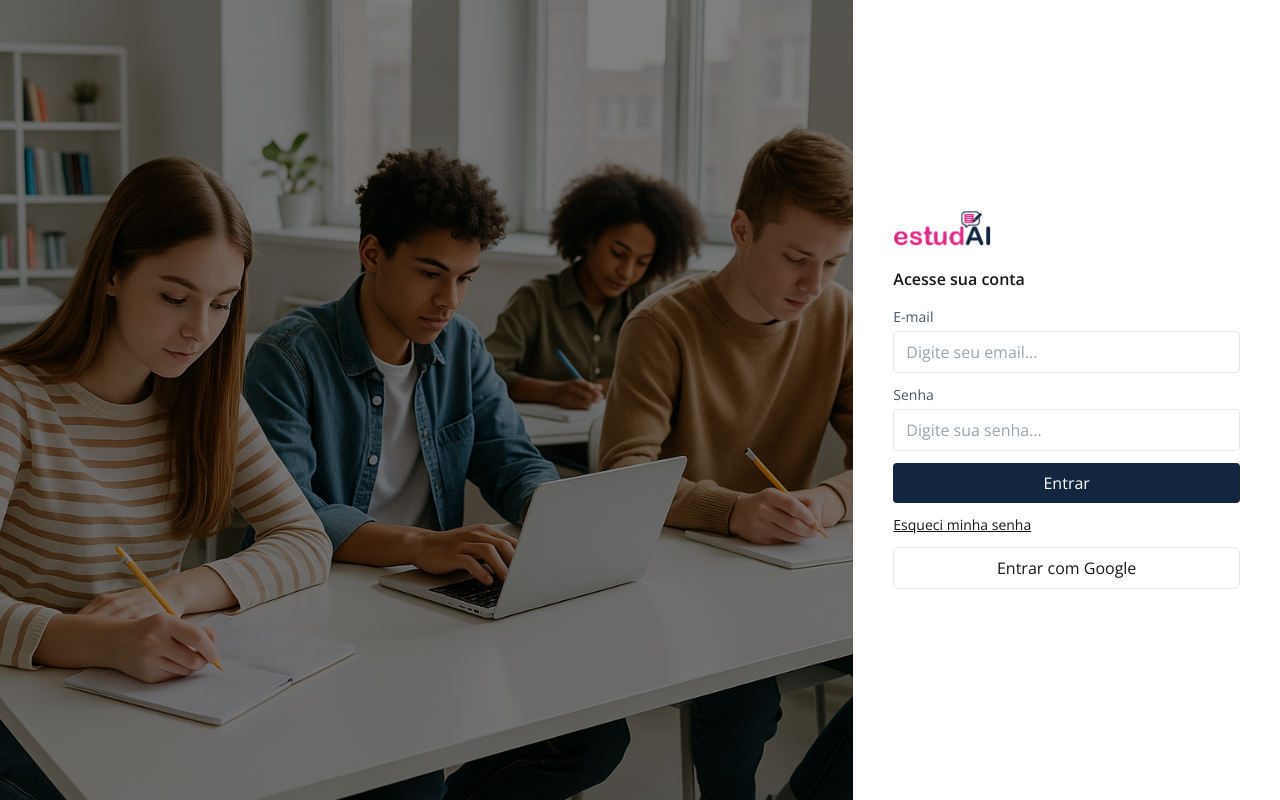
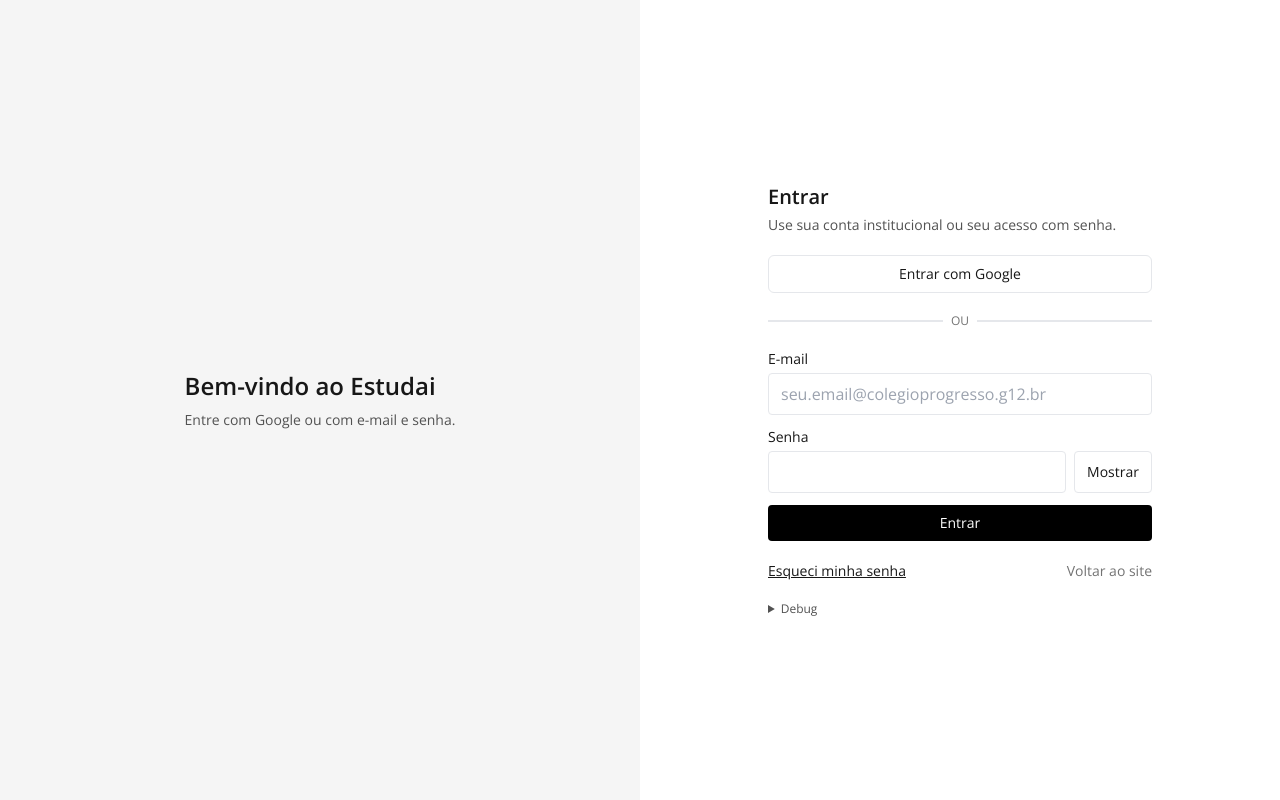
Before and after one commit to daniel3g/corrigeai, a Next.js app: page /login in a window 1280 px wide. Built offline with nearby package versions, Linux system fonts and the light colour scheme; no server answers.

Commit message:
login google

```diff
--- /dev/null
+++ b/src/app/(protected)/api/auth/post-login/route.ts
@@ -0,0 +1,55 @@
+import { NextResponse } from 'next/server'
+import { createClient } from '@/lib/supabase/server'
+
+const ALLOWED = ['colegioprogresso.g12.br'] // adicione outros domínios se precisar
+const DEFAULT_ROLE: 'student' | 'teacher' | 'admin' = 'student'
+
+export async function POST() {
+  const supabase = createClient()
+
+  // precisa ter sessão já instalada pelo cliente (callback page)
+  const { data: { user }, error } = await supabase.auth.getUser()
+  if (error || !user) {
+    return NextResponse.json({ ok: false, reason: 'no-session' }, { status: 401 })
+  }
+
+  const email = user.email ?? ''
+  const domain = email.split('@')[1] ?? ''
+
+  if (!ALLOWED.includes(domain)) {
+    // encerra sessão e bloqueia
+    await supabase.auth.signOut()
+    return NextResponse.json({ ok: false, reason: 'domain' }, { status: 403 })
+  }
+
+  // 1) tentar obter papel de alguma tabela (profiles ou user_roles)
+  // ajuste conforme seu schema atual. Vou tentar em 'profiles.role' primeiro.
+  let role: 'student' | 'teacher' | 'admin' | null = null
+
+  const { data: profile } = await supabase
+    .from('profiles')
+    .select('role')
+    .eq('id', user.id)
+    .maybeSingle()
+
+  if (profile?.role) {
+    role = profile.role as any
+  } else {
+    // 2) se não existir, provisiona com role padrão (e opcionalmente cria o profile)
+    // tente atualizar se já existir linha; se não, insere.
+    await supabase
+      .from('profiles')
+      .upsert({ id: user.id, role: DEFAULT_ROLE, email: email }, { onConflict: 'id' })
+
+    role = DEFAULT_ROLE
+  }
+
+  return NextResponse.json({
+    ok: true,
+    role,
+    redirectTo:
+      role === 'admin' ? '/admin'
+      : role === 'teacher' ? '/professor/dashboard'
+      : '/aluno/dashboard',
+  })
+}
--- a/src/app/auth/callback/page.tsx
+++ b/src/app/auth/callback/page.tsx
@@ -4,10 +4,11 @@
 import { useRouter, useSearchParams } from 'next/navigation'
 import { createClient } from '@/lib/supabase/client'
 
-// ✅ Força modo dinâmico e sem cache/prerender
 export const dynamic = 'force-dynamic'
 export const runtime = 'nodejs'
 export const fetchCache = 'force-no-store'
+
+const DEBUG = true
 
 function parseHash() {
   if (typeof window === 'undefined') return { type: null, access_token: null, refresh_token: null }
@@ -18,6 +19,15 @@
     access_token: qs.get('access_token'),
     refresh_token: qs.get('refresh_token'),
   }
+}
+
+function lsDump() {
+  if (typeof window === 'undefined') return []
+  const ks = Object.keys(localStorage)
+  const interesting = ks.filter(
+    (k) => k.startsWith('sb-') || k.toLowerCase().includes('pkce') || k.toLowerCase().includes('supabase')
+  )
+  return interesting.map((k) => ({ key: k, size: (localStorage.getItem(k) ?? '').length }))
 }
 
 function CallbackInner() {
@@ -42,61 +52,51 @@
   const [dbg, setDbg] = useState<any>(null)
   const bootOnce = useRef(false)
 
+  // dentro do useEffect da CallbackInner, substitua TODO o bloco try por este:
+
 useEffect(() => {
   if (bootOnce.current) return
   bootOnce.current = true
 
-    const installAndWaitSession = async () => {
+  const run = async () => {
     try {
-        const url = process.env.NEXT_PUBLIC_SUPABASE_URL
-        setDbg({ clientUrl: url, hasCode: !!code, hasHashTokens: !!access_token && !!refresh_token, type })
+      setBootMsg('Processando retorno do provedor…')
 
-        if (code) {
-          setBootMsg('Trocando código por sessão…')
-          const { error } = await supabase.auth.exchangeCodeForSession(code)
-          if (error) throw new Error(`PKCE falhou: ${error.message}`)
-        }
-
-        if (!code && access_token && refresh_token) {
-          setBootMsg('Instalando sessão a partir do link…')
-          const { error } = await supabase.auth.setSession({ access_token, refresh_token })
-          if (error) throw error
-          if (typeof window !== 'undefined') {
-            history.replaceState(null, '', window.location.pathname + window.location.search)
-          }
-        }
-
-        setBootMsg('Confirmando sessão…')
+      // ✅ Com detectSessionInUrl: true, o Supabase já processou code/state da URL.
+      // Só precisamos aguardar a sessão ficar disponível.
       let tries = 0
-        let session: any = null
-        while (tries < 5) {
+      let session = null
+      while (tries < 12) {
         const { data } = await supabase.auth.getSession()
         session = data.session
         if (session) break
         await new Promise(r => setTimeout(r, 150))
         tries++
       }
-        if (!session) throw new Error('Sessão ausente após instalar. Verifique NEXT_PUBLIC_SUPABASE_URL/ANON_KEY.')
+      if (!session) throw new Error('Sessão ausente após processar o retorno.')
 
-        if (!isRecovery) {
-          const { data: { user } } = await supabase.auth.getUser()
-          if (user) {
-            const { data: me } = await supabase
-              .from('profiles')
-              .select('role')
-              .eq('id', user.id)
-              .maybeSingle()
-
-            if (me?.role === 'teacher') { router.replace('/professor/dashboard'); return }
-            if (me?.role === 'student')  { router.replace('/aluno/dashboard'); return }
-          }
-          router.replace('/dashboard')
+      // Se for reset de senha (hash tokens), seu código atual já cobre com parseHash().
+      // Aqui, como fallback, dá para detectar também pelo parâmetro ?type=recovery, se usar esse formato.
+      const { type: typeHash, access_token, refresh_token } = parseHash()
+      const isRecoveryNow = type === 'recovery' || (!!access_token && !!refresh_token)
+      if (isRecoveryNow) {
+        setReady(true)
+        setError(null)
+        setBootMsg('')
         return
       }
 
-        setReady(true)
-        setError(null)
-        setBootMsg('')
+      // Pós-login no servidor (domínio/papel) → redireciona
+      setBootMsg('Validando domínio e papel…')
+      const resp = await fetch('/api/auth/post-login', { method: 'POST' })
+      if (resp.status === 403) {
+        await supabase.auth.signOut()
+        router.replace('/login?err=domain')
+        return
+      }
+      if (!resp.ok) throw new Error('Falha no pós-login.')
+      const data = await resp.json()
+      router.replace(data?.redirectTo || '/dashboard')
     } catch (e: any) {
       setError(e?.message ?? 'Falha ao validar link.')
       setReady(false)
@@ -104,9 +104,10 @@
     }
   }
 
-    installAndWaitSession()
+  run()
   // eslint-disable-next-line react-hooks/exhaustive-deps
-  }, [code, access_token, refresh_token])
+}, [/* dependências mantidas vazias por padrão */])
+
 
   const handleSetPassword = async (e: React.FormEvent) => {
     e.preventDefault()
@@ -123,20 +124,15 @@
     router.replace('/minhas-redacoes')
   }
 
-  if (!ready) {
+  if (!ready && isRecovery) {
     return (
       <main className="p-6 max-w-md mx-auto space-y-2">
         <h1 className="text-xl font-semibold">Carregando…</h1>
         {bootMsg && <p className="text-sm text-gray-600">{bootMsg}</p>}
-        {error && (
-          <div className="mt-2 text-sm text-red-600">
-            <p>{error}</p>
-            {dbg && (
+        {(error || dbg) && (
           <pre className="mt-2 p-2 bg-gray-100 rounded text-xs overflow-auto">
-                {JSON.stringify(dbg, null, 2)}
+            {JSON.stringify({ error, dbg }, null, 2)}
           </pre>
-            )}
-          </div>
         )}
       </main>
     )
@@ -145,14 +141,18 @@
   if (!isRecovery) {
     return (
       <main className="p-6 max-w-md mx-auto">
-        <h1 className="text-xl font-semibold mb-2">Link não é de recuperação</h1>
-        <p className="text-sm text-gray-600">
-          Este link não parece ser de redefinição de senha. Abra o link mais recente enviado ao seu e-mail.
-        </p>
+        <h1 className="text-xl font-semibold mb-2">Carregando…</h1>
+        {bootMsg && <p className="text-sm text-gray-600">{bootMsg}</p>}
+        {(error || dbg) && (
+          <pre className="mt-2 p-2 bg-gray-100 rounded text-xs overflow-auto">
+            {JSON.stringify({ error, dbg }, null, 2)}
+          </pre>
+        )}
       </main>
     )
   }
 
+  // UI de redefinição de senha
   return (
     <main className="p-6 max-w-sm mx-auto">
       <h1 className="text-xl font-semibold mb-4">Defina sua nova senha</h1>
@@ -163,7 +163,7 @@
             type="password"
             className="w-full border rounded px-3 py-2"
             value={password}
-            onChange={e => setPassword(e.target.value)}
+            onChange={(e) => setPassword(e.target.value)}
             autoFocus
           />
         </div>
@@ -173,7 +173,7 @@
             type="password"
             className="w-full border rounded px-3 py-2"
             value={confirm}
-            onChange={e => setConfirm(e.target.value)}
+            onChange={(e) => setConfirm(e.target.value)}
           />
         </div>
         {error && <p className="text-red-600 text-sm">{error}</p>}
@@ -181,6 +181,14 @@
           Salvar nova senha
         </button>
       </form>
+      {dbg && (
+        <details className="mt-4 text-xs text-neutral-600">
+          <summary>Debug info</summary>
+          <pre className="mt-2 p-2 bg-gray-100 rounded text-xs overflow-auto">
+            {JSON.stringify(dbg, null, 2)}
+          </pre>
+        </details>
+      )}
     </main>
   )
 }
--- /dev/null
+++ b/src/app/auth/request-reset/page.tsx
@@ -0,0 +1,61 @@
+'use client'
+
+import { useState } from 'react'
+import { createClient } from '@/lib/supabase/client'
+import Link from 'next/link'
+
+export default function RequestResetPage() {
+  const supabase = createClient()
+  const [email, setEmail] = useState('')
+  const [ok, setOk] = useState(false)
+  const [err, setErr] = useState<string | null>(null)
+  const [loading, setLoading] = useState(false)
+
+  async function submit() {
+    setLoading(true)
+    setErr(null)
+    const { error } = await supabase.auth.resetPasswordForEmail(email.trim(), {
+      // O Supabase vai anexar #type=recovery&access_token=... e voltar para esta rota
+      redirectTo: `${location.origin}/auth/callback`,
+    })
+    setLoading(false)
+    if (error) setErr(error.message)
+    else setOk(true)
+  }
+
+  return (
+    <main className="p-6 max-w-sm mx-auto space-y-4">
+      <h1 className="text-xl font-semibold">Recuperar acesso</h1>
+      <p className="text-sm text-neutral-600">
+        Enviaremos um link para você redefinir sua senha.
+      </p>
+
+      <input
+        type="email"
+        className="w-full border rounded px-3 py-2"
+        placeholder="seu.email@colegioprogresso.g12.br"
+        value={email}
+        onChange={(e) => setEmail(e.target.value)}
+      />
+
+      {err && <p className="text-sm text-red-600">{err}</p>}
+      {ok && (
+        <div className="rounded border border-green-200 bg-green-50 p-2 text-sm text-green-700">
+          Verifique seu e-mail. O link expira em alguns minutos.
+        </div>
+      )}
+
+      <button
+        onClick={submit}
+        disabled={loading}
+        className="w-full rounded bg-black text-white px-4 py-2 text-sm disabled:opacity-60"
+      >
+        {loading ? 'Enviando…' : 'Enviar link'}
+      </button>
+
+      <div className="text-sm">
+        <Link href="/login" className="underline">Voltar ao login</Link>
+      </div>
+    </main>
+  )
+}
--- a/src/app/login/page.tsx
+++ b/src/app/login/page.tsx
@@ -1,142 +1,144 @@
-'use client';
+'use client'
 
-import { useState } from 'react';
-import { useRouter } from 'next/navigation';
-import { createClient } from '@/lib/supabase/client';
+import { useEffect, useState } from 'react'
+import { useRouter, useSearchParams } from 'next/navigation'
+import Link from 'next/link'
+import { createClient } from '@/lib/supabase/client'
 
-import { GoogleButton } from '@/components/GoogleButton'
+const DEBUG = true
+const GOOGLE_DOMAIN_HINT = 'colegioprogresso.g12.br'
 
-import Logo from '@/public/images/logo.webp';
-import BgLogin from '@/public/images/bg-login-caption.png';
-import Image from 'next/image';
-import Link from 'next/link';
+function useLocalStorageDebug() {
+  const [keys, setKeys] = useState<string[]>([])
+  useEffect(() => {
+    if (typeof window === 'undefined') return
+    const ks = Object.keys(localStorage)
+    const interesting = ks.filter(k => k.startsWith('sb-') || k.toLowerCase().includes('pkce') || k.toLowerCase().includes('supabase'))
+    setKeys(interesting)
+    console.debug('[LOGIN] ls keys:', interesting)
+  }, [])
+  return keys
+}
 
 export default function LoginPage() {
-  const supabase = createClient();
-  const router = useRouter();
+  const supabase = createClient()
+  const router = useRouter()
+  const qp = useSearchParams()
 
-  const [email, setEmail] = useState('');
-  const [password, setPassword] = useState('');
-  const [loading, setLoading] = useState(false);
-  const [err, setErr] = useState<string | null>(null);
+  const [email, setEmail] = useState('')
+  const [password, setPassword] = useState('')
+  const [showPwd, setShowPwd] = useState(false)
+  const [loading, setLoading] = useState(false)
+  const [err, setErr] = useState<string | null>(qp.get('err') === 'domain' ? 'Use seu e-mail institucional.' : null)
+  const okMsg = qp.get('msg')
 
-  async function signIn() {
-    setLoading(true);
-    setErr(null);
+  const lsKeys = useLocalStorageDebug()
 
-    const { error } = await supabase.auth.signInWithPassword({
-      email: email.trim(),
-      password,
-    });
+  async function signInWithEmail() {
+    setLoading(true); setErr(null)
+    if (DEBUG) console.debug('[LOGIN] signInWithPassword', { email })
+    const { error } = await supabase.auth.signInWithPassword({ email: email.trim(), password })
+    setLoading(false)
+    if (error) {
+      console.debug('[LOGIN] signInWithPassword error', error)
+      setErr(/invalid login/i.test(error.message) ? 'E-mail ou senha inválidos.' : error.message)
+      return
+    }
+    router.replace('/auth/callback')
+  }
 
-    setLoading(false);
-
-    if (error) {
-      if (error.message?.toLowerCase().includes('invalid login')) {
-        setErr('E-mail ou senha inválidos.');
-      } else if (error.message?.toLowerCase().includes('email not confirmed')) {
-        setErr('E-mail não confirmado. Fale com o administrador.');
-      } else {
-        setErr(error.message || 'Falha ao entrar.');
-      }
-      return;
+  async function signInWithGoogle() {
+    setLoading(true); setErr(null)
+    try {
+      localStorage.setItem('oauth_started', '1')
+      localStorage.setItem('oauth_started_ts', String(Date.now()))
+      console.debug('[LOGIN] oauth_started set')
+      await supabase.auth.signInWithOAuth({
+        provider: 'google',
+        options: {
+          queryParams: { hd: GOOGLE_DOMAIN_HINT, prompt: 'select_account' },
+          redirectTo: `${location.origin}/auth/callback`,
+        },
+      })
+      // redireciona fora do app
+    } catch (e: any) {
+      console.debug('[LOGIN] signInWithOAuth error', e)
+      setErr(e?.message ?? 'Falha ao iniciar login com Google.')
+      setLoading(false)
     }
-
-    const {
-      data: { user },
-    } = await supabase.auth.getUser();
-    if (!user) return router.replace('/login');
-
-    const { data: me, error: roleErr } = await supabase
-      .from('profiles')
-      .select('role')
-      .eq('id', user.id)
-      .single();
-
-    if (roleErr || !me?.role) {
-      return router.replace('/dashboard');
-    }
-
-    if (me.role === 'teacher') return router.replace('/professor/dashboard');
-    if (me.role === 'student') return router.replace('/aluno/dashboard');
-
-    return router.replace('/dashboard');
   }
 
   return (
-    <main className="flex h-screen w-full flex-col md:flex-row">
-      {/* imagem só aparece do md para cima */}
-      <div className="hidden md:block md:w-2/3 h-64 md:h-screen relative">
-        <div className="absolute inset-0 w-full h-full">
-          <Image
-            src={BgLogin}
-            alt="Astronauta do Futuro Estudai"
-            fill
-            className="-z-10 brightness-50 object-cover"
-            priority
-          />
+    <main className="min-h-screen grid md:grid-cols-2">
+      <section className="relative hidden md:flex items-center justify-center bg-neutral-100">
+        <div className="max-w-md p-10">
+          <h1 className="text-2xl font-semibold">Bem-vindo ao Estudai</h1>
+          <p className="mt-2 text-sm text-neutral-600">Entre com Google ou com e-mail e senha.</p>
         </div>
-      </div>
+      </section>
 
-      {/* formulário ocupa 100% no mobile e 1/3 no desktop */}
-      <div className="flex px-6 sm:px-10 flex-col justify-center w-full md:w-1/3 py-8 md:py-0">
-        <Link href={'/'}>
-          <Image
-            src={Logo}
-            alt="logo estudai"
-            width={160}
-            height={42}
-            className="h-10 w-auto"
-            priority
-          />
-        </Link>
-        <h1 className="text-lg sm:text-base pt-4 font-semibold">
-          Acesse sua conta
-        </h1>
-
-        <div className="mt-4 space-y-3">
-          <div>
-            <label className="block text-sm text-slate-600">E-mail</label>
-            <input
-              className="mt-1 w-full rounded border px-3 py-2"
-              placeholder="Digite seu email..."
-              value={email}
-              onChange={(e) => setEmail(e.target.value)}
-              type="email"
-              autoComplete="username"
-            />
+      <section className="flex items-center justify-center p-6">
+        <div className="w-full max-w-sm space-y-5">
+          <div className="space-y-1">
+            <h2 className="text-xl font-semibold">Entrar</h2>
+            <p className="text-sm text-neutral-600">Use sua conta institucional ou seu acesso com senha.</p>
           </div>
 
-          <div>
-            <label className="block text-sm text-slate-600">Senha</label>
-            <input
-              className="mt-1 w-full rounded border px-3 py-2"
-              placeholder="Digite sua senha..."
-              value={password}
-              onChange={(e) => setPassword(e.target.value)}
-              type="password"
-              autoComplete="current-password"
-            />
+          {okMsg && <div className="rounded border border-green-200 bg-green-50 p-2 text-sm text-green-700">
+            {okMsg === 'senha_atualizada' ? 'Senha atualizada com sucesso.' : okMsg}
+          </div>}
+          {err && <div className="rounded border border-red-200 bg-red-50 p-2 text-sm text-red-700">{err}</div>}
+
+          <button onClick={signInWithGoogle} disabled={loading} className="w-full rounded-md border px-4 py-2 text-sm hover:bg-neutral-50 disabled:opacity-60">
+            {loading ? 'Redirecionando…' : 'Entrar com Google'}
+          </button>
+
+          <div className="relative my-2">
+            <div className="absolute inset-0 flex items-center"><span className="w-full border" /></div>
+            <div className="relative flex justify-center text-xs uppercase">
+              <span className="bg-white px-2 text-neutral-500">ou</span>
+            </div>
           </div>
 
-          <button
-            onClick={signIn}
-            disabled={loading}
-            className="w-full rounded bg-customBlue px-3 py-2 text-white hover:opacity-90 disabled:opacity-60"
-          >
-            {loading ? 'Entrando…' : 'Entrar'}
-          </button>
-          <p className="mt-2 text-sm">
-            <a href="/reset-request" className="underline">
-              Esqueci minha senha
-            </a>
-          </p>
+          <div className="space-y-3">
+            <div>
+              <label className="block text-sm mb-1">E-mail</label>
+              <input type="email" autoComplete="email" className="w-full border rounded px-3 py-2"
+                     value={email} onChange={(e) => setEmail(e.target.value)} placeholder="seu.email@colegioprogresso.g12.br" />
+            </div>
+            <div>
+              <label className="block text-sm mb-1">Senha</label>
+              <div className="flex gap-2">
+                <input type={showPwd ? 'text' : 'password'} autoComplete="current-password" className="w-full border rounded px-3 py-2"
+                       value={password} onChange={(e) => setPassword(e.target.value)} onKeyDown={(e) => e.key === 'Enter' && signInWithEmail()} />
+                <button type="button" onClick={() => setShowPwd(v => !v)} className="shrink-0 rounded border px-3 text-sm">
+                  {showPwd ? 'Ocultar' : 'Mostrar'}
+                </button>
+              </div>
+            </div>
+            <button onClick={signInWithEmail} disabled={loading} className="w-full rounded bg-black text-white px-4 py-2 text-sm disabled:opacity-60">
+              {loading ? 'Entrando…' : 'Entrar'}
+            </button>
+          </div>
 
-          <GoogleButton />
+          <div className="flex items-center justify-between text-sm">
+            <Link href="/auth/request-reset" className="underline">Esqueci minha senha</Link>
+            <Link href="/" className="text-neutral-500 hover:underline">Voltar ao site</Link>
+          </div>
 
-          {err && <p className="text-red-600 text-sm">{err}</p>}
+          {DEBUG && (
+            <details className="text-xs text-neutral-600">
+              <summary>Debug</summary>
+              <div className="mt-2 space-y-1">
+                <div>origin: {typeof window !== 'undefined' ? location.origin : 'ssr'}</div>
+                <div>oauth_started: {typeof window !== 'undefined' ? localStorage.getItem('oauth_started') : '-'}</div>
+                <div>oauth_started_ts: {typeof window !== 'undefined' ? localStorage.getItem('oauth_started_ts') : '-'}</div>
+                <div>lsKeys: {lsKeys.join(', ') || '—'}</div>
+              </div>
+            </details>
+          )}
         </div>
-      </div>
+      </section>
     </main>
-  );
+  )
 }
--- a/src/lib/supabase/client.ts
+++ b/src/lib/supabase/client.ts
@@ -1,19 +1,26 @@
-"use client";
-import { createBrowserClient } from "@supabase/ssr";
+// lib/supabase/client.ts
+import { createClient as createSupabaseClient, SupabaseClient } from '@supabase/supabase-js'
+
+let _client: SupabaseClient | null = null
 
 export function createClient() {
-  return createBrowserClient(
+  if (_client) return _client
+
+  _client = createSupabaseClient(
     process.env.NEXT_PUBLIC_SUPABASE_URL!,
     process.env.NEXT_PUBLIC_SUPABASE_ANON_KEY!,
     {
-      isSingleton: true,
       auth: {
-        flowType: "implicit",   // <<< permaneça implicit
+        flowType: 'pkce',
         persistSession: true,
-        autoRefreshToken: true,
+        // ⚠️ Ativar auto-detecção para o SDK processar o code/state da URL
         detectSessionInUrl: true,
+        storage: typeof window !== 'undefined' ? window.localStorage : undefined,
+        // Dica: se quiser isolar de outros apps, defina uma storageKey fixa (use a MESMA em todo o app)
+        // storageKey: 'sb-corrigeai-auth',
       },
     }
-  );
+  )
+
+  return _client
 }
-export default createClient;
```
Also changed, not shown: src/app/(protected)/api/auth/callback/route.ts (deleted, +0 -23 lines). Lines whose indentation alone changed are shown as unchanged.
